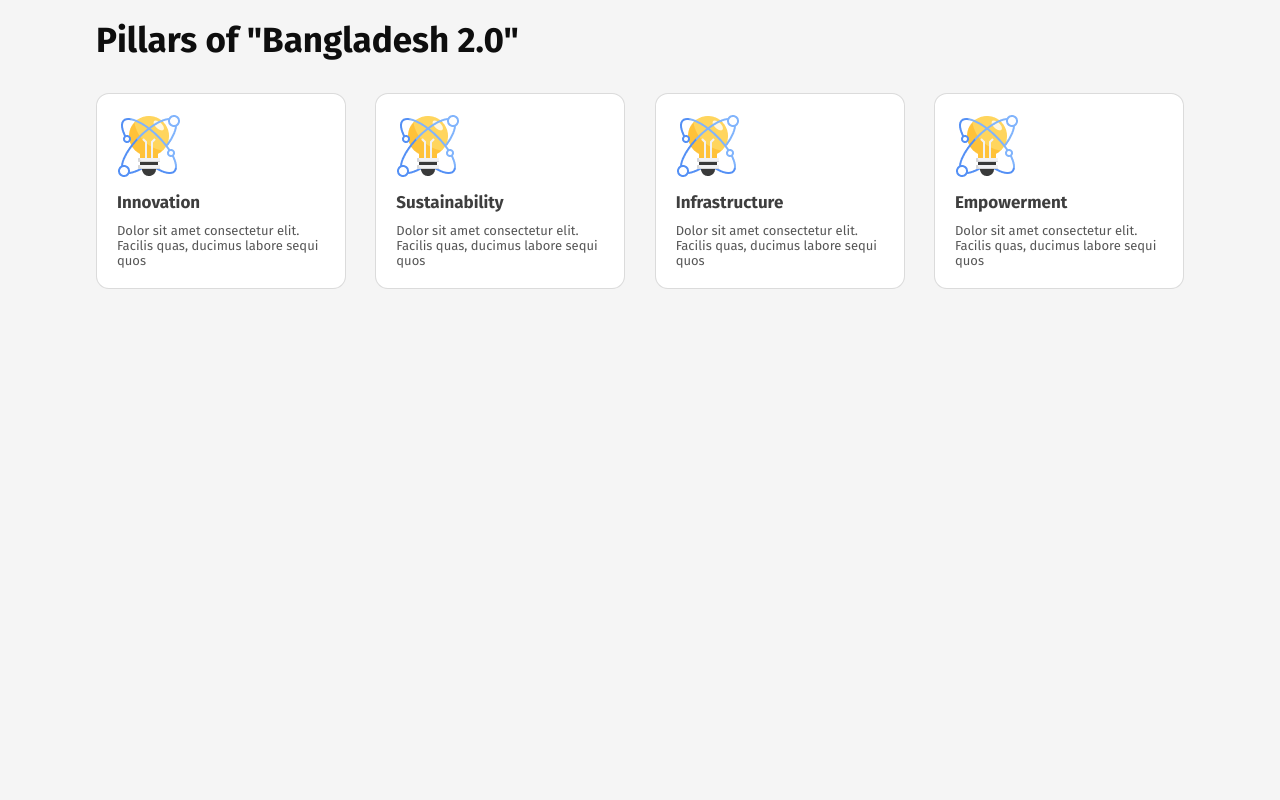
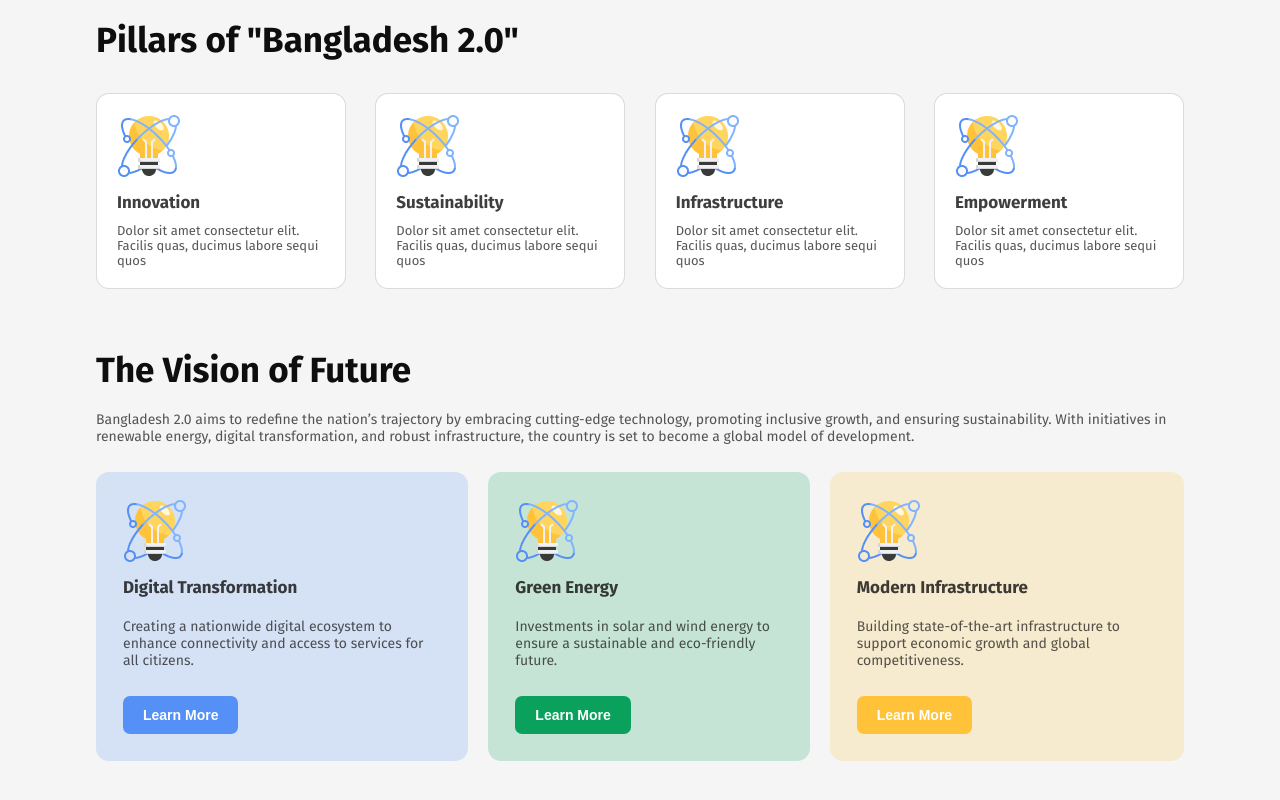
Before and after one commit to mrarifat21/Bangladesh2.0, a plain HTML site: page index.html in a window 1280 px wide. Shown: the part 700-1500 px from the top of the page. Before the commit the page ends 1039 px from the top, so only its background shows below. Drawn offline with Linux system fonts and the light colour scheme.

Commit message:
add vision section

```diff
--- a/assets/style.css
+++ b/assets/style.css
@@ -11,7 +11,7 @@ body {
 }
 .container {
   width: 1088px;
-  margin: 50px auto;
+  margin: 60px auto;
 }
 /* ============ navbar area ============ */
 nav {
@@ -78,6 +78,11 @@ header nav button:hover {
   font-size: 15px;
   font-weight: 600;
   padding: 15px 30px;
+  transition: 0.5s;
+}
+.banner_wrapper .banner_text button:hover {
+  color: #006a50;
+  background: #ffffff;
 }
 
 /* ============ pillars section ============ */
@@ -89,9 +94,9 @@ header nav button:hover {
   font-weight: 700;
 }
 .pillar_wrapper {
-    display: flex;
-    justify-content: space-between;
-    gap: 20px;
+  display: flex;
+  justify-content: space-between;
+  gap: 20px;
 }
 .pillar_wrapper .single_pillar {
   border: 1px solid #0e0e0e26;
@@ -99,7 +104,6 @@ header nav button:hover {
   background: #ffffff;
   padding: 20px;
   width: 250px;
-
 }
 .pillar_wrapper h4 {
   color: #0e0e0ecc;
@@ -112,3 +116,64 @@ header nav button:hover {
   font-size: 13px;
   font-weight: 400;
 }
+
+/* ============ vision section ============ */
+.vision h2 {
+  color: #0e0e0e;
+  font-size: 35px;
+  font-weight: 700;
+}
+.vision p {
+  margin: 20px 0 27px;
+  color: #0e0e0eb3;
+  font-size: 14px;
+  font-weight: 400;
+}
+.vision .single_vision {
+  border-radius: 13px;
+  padding: 27px;
+}
+.vision .single_vision button {
+    border: none;
+    cursor: pointer;
+    border-radius: 7px;
+    padding: 11px 20px 11px 20px;
+    font-size: 14px;
+    font-weight: 600;
+}
+.vision .visionone {
+  background: #5490f533;
+}
+.vision .visionone button {
+  background: #5490f5;
+  color: #ffffff;
+}
+.vision .visionone button:hover {
+  background: #ffffff;
+  color: #5490f5;
+}
+
+.vision .visiontwo {
+    background: #c6e4d6;
+  }
+  .vision .visiontwo button {
+    background: #09a15c;
+    color: #ffffff;
+
+  }
+  .vision .visiontwo button:hover {
+    background: #ffffff;
+    color: #09a15c;
+  }
+.vision .visionthree {
+    background: #f7ebcf
+  }
+  .vision .visionthree button {
+    background: #FFC239;
+    color: #ffffff;
+
+  }
+  .vision .visionthree button:hover {
+    background: #ffffff;
+    color: #FFC239;
+  }
--- a/index.html
+++ b/index.html
@@ -79,6 +79,47 @@
           </div>
         </div>
       </section>
+
+      <!-- ============ vision section ============ -->
+      <section class="vision container">
+        <h2>The Vision of Future</h2>
+        <p>Bangladesh 2.0 aims to redefine the nation&#8217s trajectory by embracing cutting-edge technology, promoting inclusive growth, and ensuring sustainability. With initiatives in renewable energy, digital transformation, and robust infrastructure, the country is set to become a global model of development.</p>
+        <div class="pillar_wrapper vision_wrapper">
+            <!-- single_vision -->
+          <div class=" single_vision visionone">
+            <div class="vision_image">
+              <img src="assets/card-icon.png" alt="" />
+            </div>
+            <h4>Digital Transformation</h4>
+            <p>
+                Creating a nationwide digital ecosystem to enhance connectivity and access to services for all citizens.
+            </p>
+            <button>Learn More</button>
+          </div>
+            <!-- single_vision -->
+          <div class=" single_vision visiontwo">
+            <div class="vision_image">
+              <img src="assets/card-icon.png" alt="" />
+            </div>
+            <h4>Green Energy</h4>
+            <p>
+                Investments in solar and wind energy to ensure a sustainable and eco-friendly future.
+            </p>
+            <button>Learn More</button>
+          </div>
+            <!-- single_vision -->
+          <div class=" single_vision visionthree">
+            <div class="vision_image">
+              <img src="assets/card-icon.png" alt="" />
+            </div>
+            <h4>Modern Infrastructure</h4>
+            <p>
+                Building state-of-the-art infrastructure to support economic growth and global competitiveness.
+            </p>
+            <button>Learn More</button>
+          </div>
+        </div>
+      </section>
     </main>
     <!-- ============ footer area ============ -->
     <footer></footer>
```
